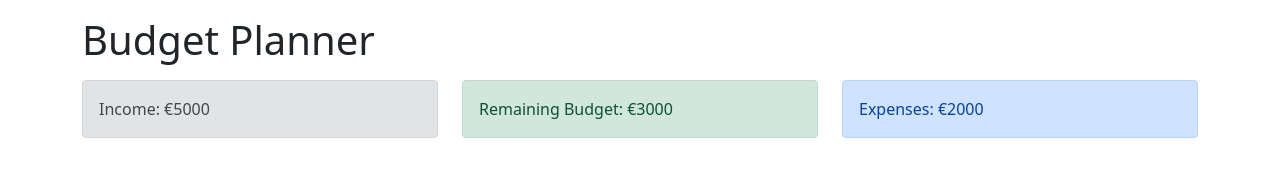
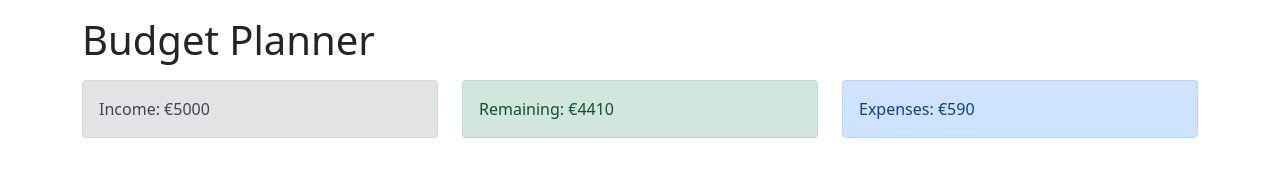
Before and after one commit to nickbalan/budget-planner-app, a React (Create React App) app: page / in a window 1280 px wide. Shown: the top 175 px of the page. Built offline with nearby package versions, Linux system fonts and the light colour scheme.

Commit message:
Implementing the Add Expenses component

```diff
--- a/src/components/AddExpenses.js
+++ b/src/components/AddExpenses.js
@@ -1,9 +1,30 @@
-import React from 'react';
+import React, { useState, useContext } from 'react';
+import { AppContext } from '../context/AppContext';
+import { v4 as uuidv4} from 'uuid';
 
 /* Sets a form for the Budget entries */
 const AddExpenses = () => {
+  const {dispatch} = useContext(AppContext);
+  const [name, setName] = useState('');
+  const [cost, setCost] = useState('');
+
+  const onSubmit = (event) => {
+    event.preventDefault();
+
+    const expense = {
+      id: uuidv4(),
+      name: name,
+      cost: parseInt(cost),
+    };
+
+    dispatch({
+      type: 'ADD_EXPENSE',
+      payload: expense,
+    })
+  };
+
   return (
-    <form>
+    <form onSubmit={onSubmit}>
       <div className='row'>
         <div className='col-sm col-lg-4'>
           <label htmlFor='name'>
@@ -14,6 +35,8 @@
             type='text'
             className='form-control'
             id='name'
+            value={name}
+            onChange={(event) => setName(event.target.value)}
           ></input>
         </div>
         <div className='col-sm col-lg-4'>
@@ -22,9 +45,11 @@
           </label>
           <input
             required='required'
-            type='number'
+            type='text'
             className='form-control'
             id='cost'
+            value={cost}
+            onChange={(event) => setCost(event.target.value)}
           ></input>
         </div>
       </div>
--- a/src/components/RemainingBudget.js
+++ b/src/components/RemainingBudget.js
@@ -1,9 +1,17 @@
-import React from 'react';
+import React, { useContext } from 'react';
+import { AppContext } from '../context/AppContext';
 
 const RemainingBudget = () => {
+  const { expenses, budget } = useContext(AppContext);
+  const totalExpenses = expenses.reduce((total, item) => {
+    return (total = total + item.cost);
+  }, 0);
+
+  const alertType = totalExpenses > budget ? 'alert-danger' : 'alert-success';
+
   return (
-    <div className='alert alert-success'>
-      <span>Remaining Budget: €3000</span>
+    <div className={`alert ${alertType}`}>
+      <span>Remaining: €{budget - totalExpenses}</span>
     </div>
   );
 };
--- a/src/components/TotalExpenses.js
+++ b/src/components/TotalExpenses.js
@@ -1,9 +1,15 @@
-import React from 'react';
+import React, { useContext } from 'react';
+import { AppContext } from '../context/AppContext';
 
 const TotalExpenses = () => {
+  const { expenses } = useContext(AppContext);
+  const totalExpenses = expenses.reduce((total, item) => {
+    return (total += item.cost);
+  }, 0);
+
   return (
     <div className='alert alert-primary'>
-      <span>Expenses: €2000</span>
+      <span>Expenses: €{totalExpenses}</span>
     </div>
   );
 };
--- a/src/context/AppContext.js
+++ b/src/context/AppContext.js
@@ -3,6 +3,11 @@
 /* Updates the state based on the action */
 const AppReducer = (state, action) => {
   switch (action.type) {
+    case 'ADD_EXPENSE':
+      return {
+        ...state,
+        expenses: [...state.expenses, action.payload],
+      }
     default:
       return state;
   }
@@ -14,7 +19,7 @@
   expenses: [
     { id: 12, name: 'Shopping', cost: 40 },
     { id: 13, name: 'Holiday', cost: 500 },
-    { id: 13, name: 'Car service', cost: 50 },
+    { id: 14, name: 'Car service', cost: 50 },
   ],
 };
 
```
